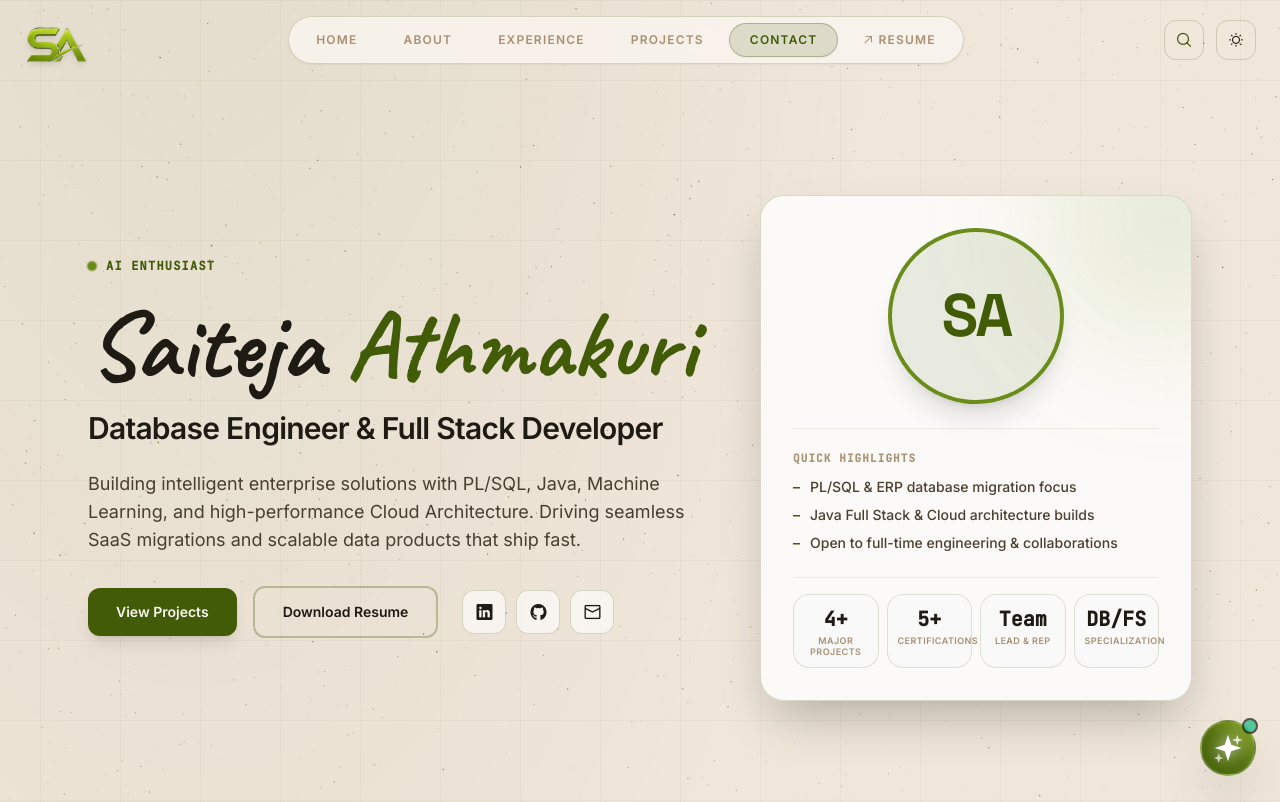
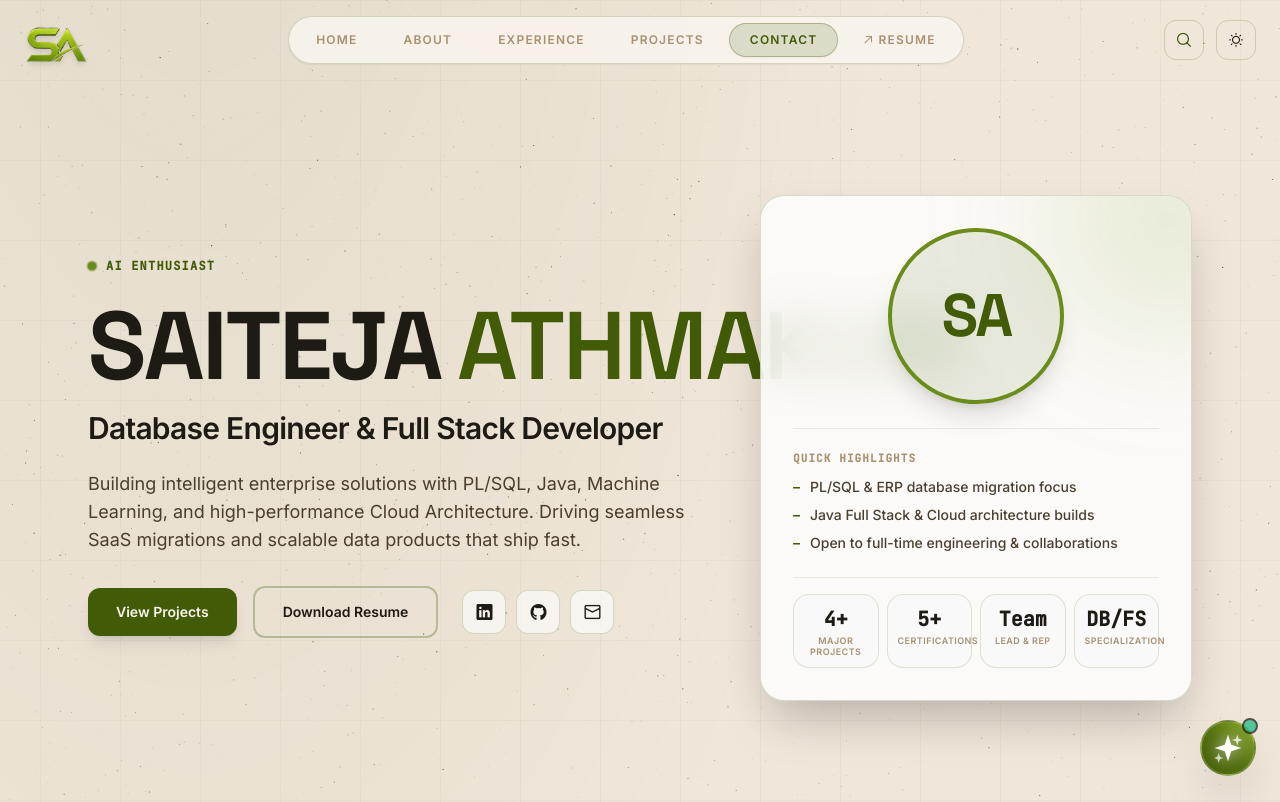
Before and after one commit to SAITEJA-012/saiteja-portfolio, an Angular app: page / in a window 1280 px wide. Shown: the top 802 px of the page. Built offline with nearby package versions, Linux system fonts and the light colour scheme; what @primeuix/themes, primeng, tailwindcss-primeui would draw is missing.

Commit message:
Update hero title to SAITEJA (Space Grotesk ExtraBold White) and ATHMAKURI (Space Grotesk SemiBold Green)

```diff
--- a/src/app/components/hero/hero.component.ts
+++ b/src/app/components/hero/hero.component.ts
@@ -18,9 +18,10 @@ import { CommonModule } from '@angular/common';
               <span>AI ENTHUSIAST</span>
             </div>
 
-            <!-- Main Title in One Line with Google Font Caveat (No Hover Background Box) -->
-            <h1 class="text-5xl sm:text-6xl md:text-7xl lg:text-8xl font-caveat font-bold tracking-normal text-[#1e1a14] dark:text-[#f5efe6] leading-tight whitespace-nowrap mb-4">
-              Saiteja <span class="text-[#415b06] dark:text-[#8bab2a]">Athmakuri</span>
+            <!-- Main Title in One Line with Space Grotesk (SAITEJA ExtraBold + ATHMAKURI SemiBold) -->
+            <h1 class="text-4xl sm:text-6xl md:text-7xl lg:text-8xl tracking-tight leading-tight whitespace-nowrap mb-4 font-heading">
+              <span class="font-extrabold text-[#1e1a14] dark:text-[#f5efe6]">SAITEJA</span>
+              <span class="font-semibold text-[#415b06] dark:text-[#8bab2a] ml-2 sm:ml-4">ATHMAKURI</span>
             </h1>
 
             <!-- Subtitle / Role (No Hover Background Box) -->
```
